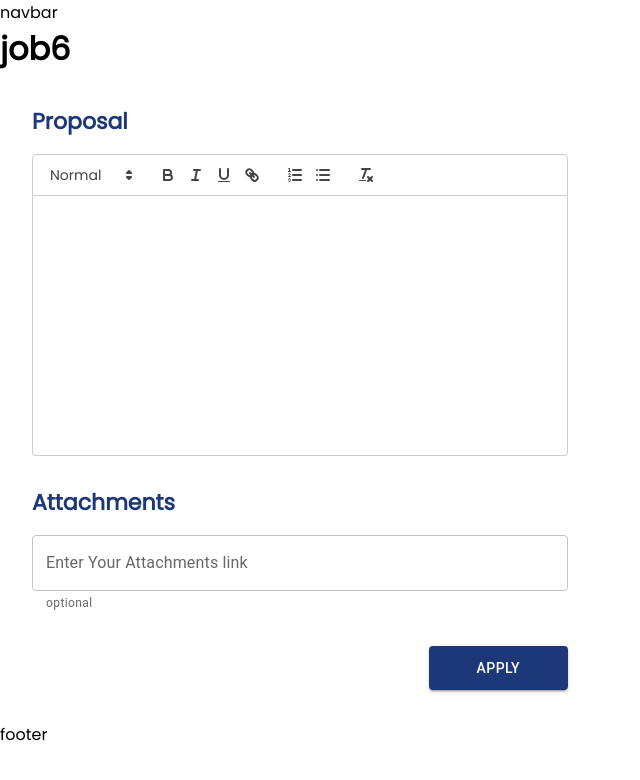
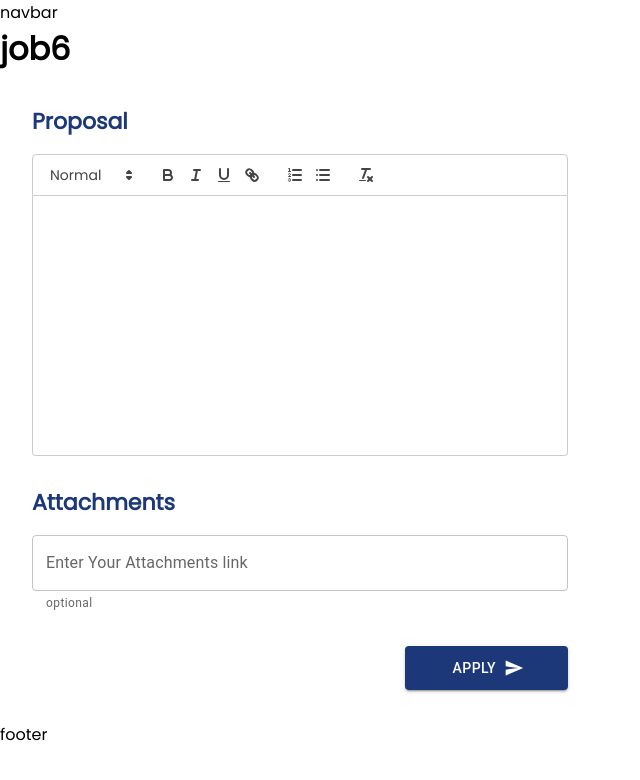
Before and after one commit to CA-G12/g-lanceer, a React (Create React App) app in the folder client/: page /job/6 in a window 1280 px wide. Shown: the top 780 px of the page, without its empty margins (0-640 px from the left). Built offline with nearby package versions, Linux system fonts and the light colour scheme.

Commit message:
feat: add loading button to the form

```diff
--- a/client/package.json
+++ b/client/package.json
@@ -5,6 +5,7 @@
   "dependencies": {
     "@emotion/react": "^11.10.4",
     "@emotion/styled": "^11.10.4",
+    "@mui/icons-material": "^5.10.9",
     "@mui/lab": "^5.0.0-alpha.103",
     "@mui/material": "^5.10.9",
     "@testing-library/jest-dom": "^5.16.5",
--- a/client/src/components/ProposalForm/index.tsx
+++ b/client/src/components/ProposalForm/index.tsx
@@ -1,8 +1,10 @@
-import { Button, TextField } from '@mui/material';
+import { LoadingButton } from '@mui/lab';
+import { TextField } from '@mui/material';
 import {
   Formik, Form, Field, FormikProps,
 } from 'formik';
 import * as Yup from 'yup';
+import SendIcon from '@mui/icons-material/Send';
 import TextEditor from '../TextEditor';
 import './style.css';
 
@@ -30,7 +32,9 @@ function ProposalForm() {
       validationSchema={ProposalSchema}
       onSubmit={(values: Proposal, actions) => {
         console.log(values);
-        actions.setSubmitting(false);
+        setTimeout(() => {
+          actions.setSubmitting(false);
+        }, 3000);
       }}
     >
       {(props: FormikProps<Proposal>) => {
@@ -78,15 +82,16 @@ function ProposalForm() {
                   }
                 />
               </div>
-              <Button
+              <LoadingButton
                 type="submit"
+                endIcon={<SendIcon />}
+                loading={isSubmitting}
+                loadingPosition="end"
                 variant="contained"
-                color="secondary"
-                className="submitProposal"
-                disabled={isSubmitting}
+                className={isSubmitting ? 'submitProposal loading' : 'submitProposal '}
               >
-                Apply
-              </Button>
+                {isSubmitting ? 'Sending' : 'Apply'}
+              </LoadingButton>
             </div>
           </Form>
         );
--- a/client/src/components/ProposalForm/style.css
+++ b/client/src/components/ProposalForm/style.css
@@ -24,3 +24,6 @@
   color: #fff !important;
   margin-left: auto !important;
 }
+.submitProposal.loading{
+  background-color: #ccc !important;
+}
```
Also changed, not shown: 1 other file (tests, documents, lock files or other folders).
